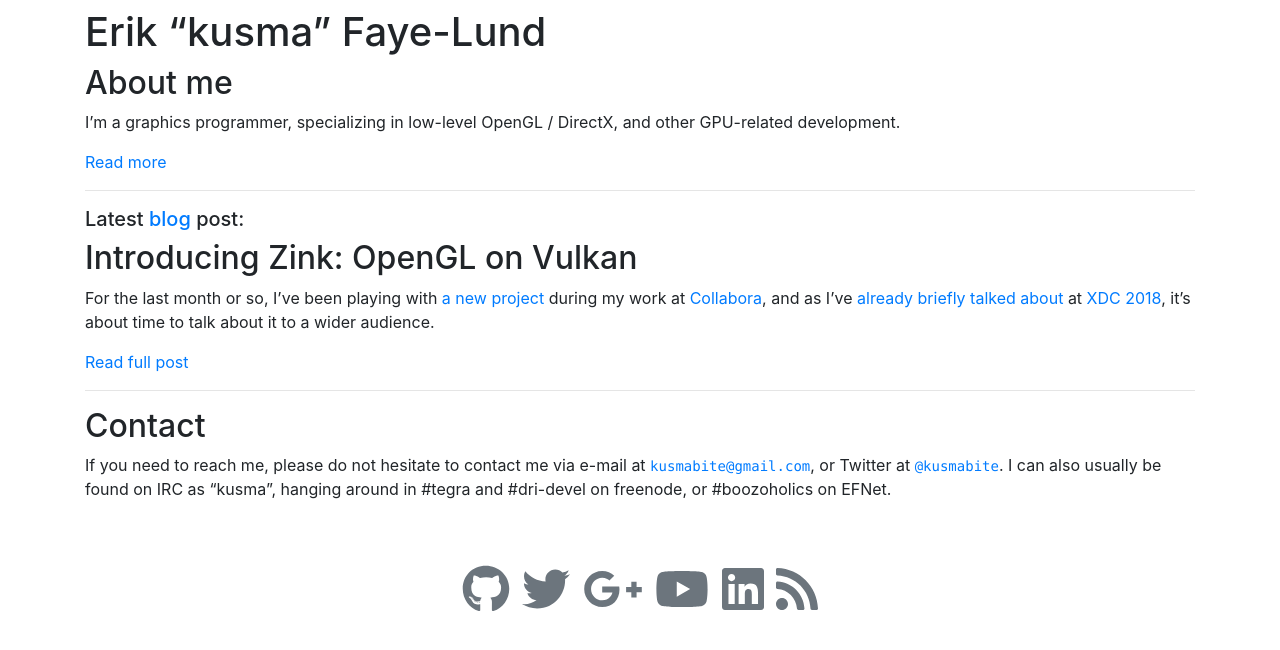
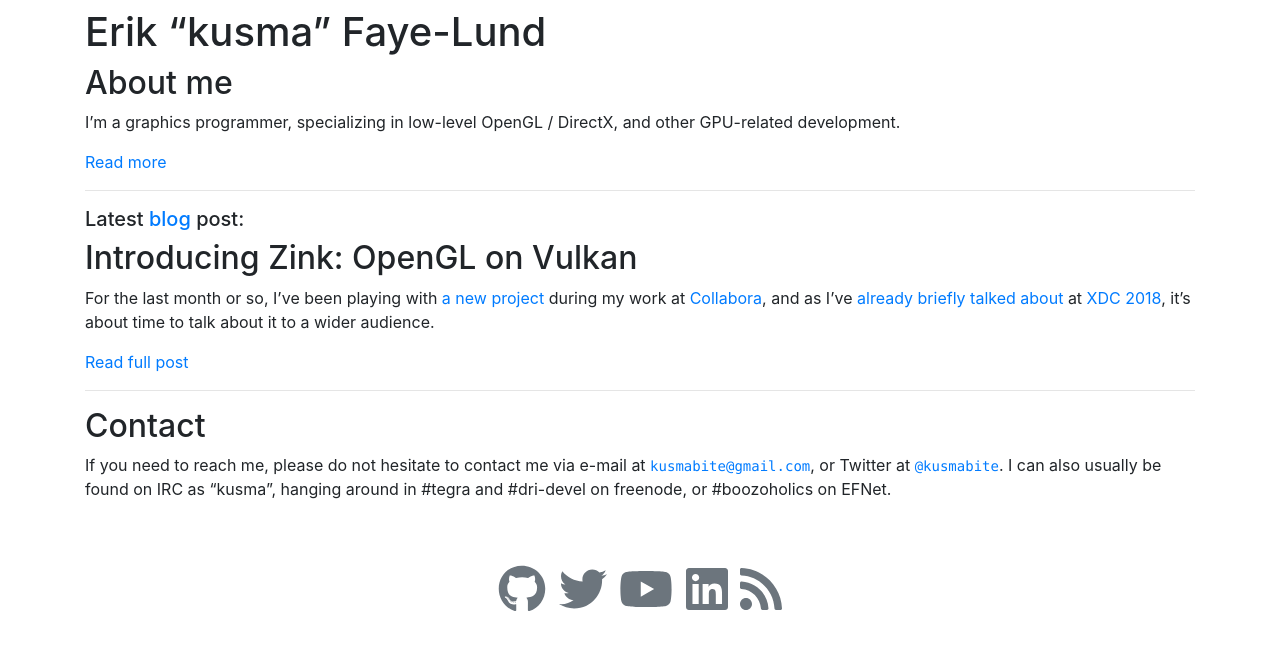
Before and after one commit to kusma/kusma.github.io, a Jekyll site: the page built from index.md, in a window 1280 px wide and 900 px high, scrolled down 900 px. Shown: the top 650 px of the window. Built offline with Jekyll 4.4.1, drawn with Linux system fonts in a browser that asks for light colours; nearby versions of some CDN libraries.

Commit message:
remove google+ link

```diff
--- a/_includes/footer.html
+++ b/_includes/footer.html
@@ -2,7 +2,6 @@
   <ul class="list-inline text-center pt-5">
     <li class="list-inline-item"><a href="https://github.com/kusma"><i class="fab fa-github fa-3x text-muted"></i></a></li>
     <li class="list-inline-item"><a href="https://twitter.com/kusmabite"><i class="fab fa-twitter fa-3x text-muted"></i></a></li>
-    <li class="list-inline-item"><a href="https://plus.google.com/u/0/+kusmabite"><i class="fab fa-google-plus-g fa-3x text-muted"></i></a></li>
     <li class="list-inline-item"><a href="https://www.youtube.com/kusmabite"><i class="fab fa-youtube fa-3x text-muted"></i></a></li>
     <li class="list-inline-item"><a href="https://www.linkedin.com/in/erik-faye-lund-7a87112/"><i class="fab fa-linkedin fa-3x text-muted"></i></a></li>
     <li class="list-inline-item"><a href="{{ 'feed.xml' | absolute_url }}"><i class="fas fa-rss fa-3x text-muted"></i></a></li>
```
